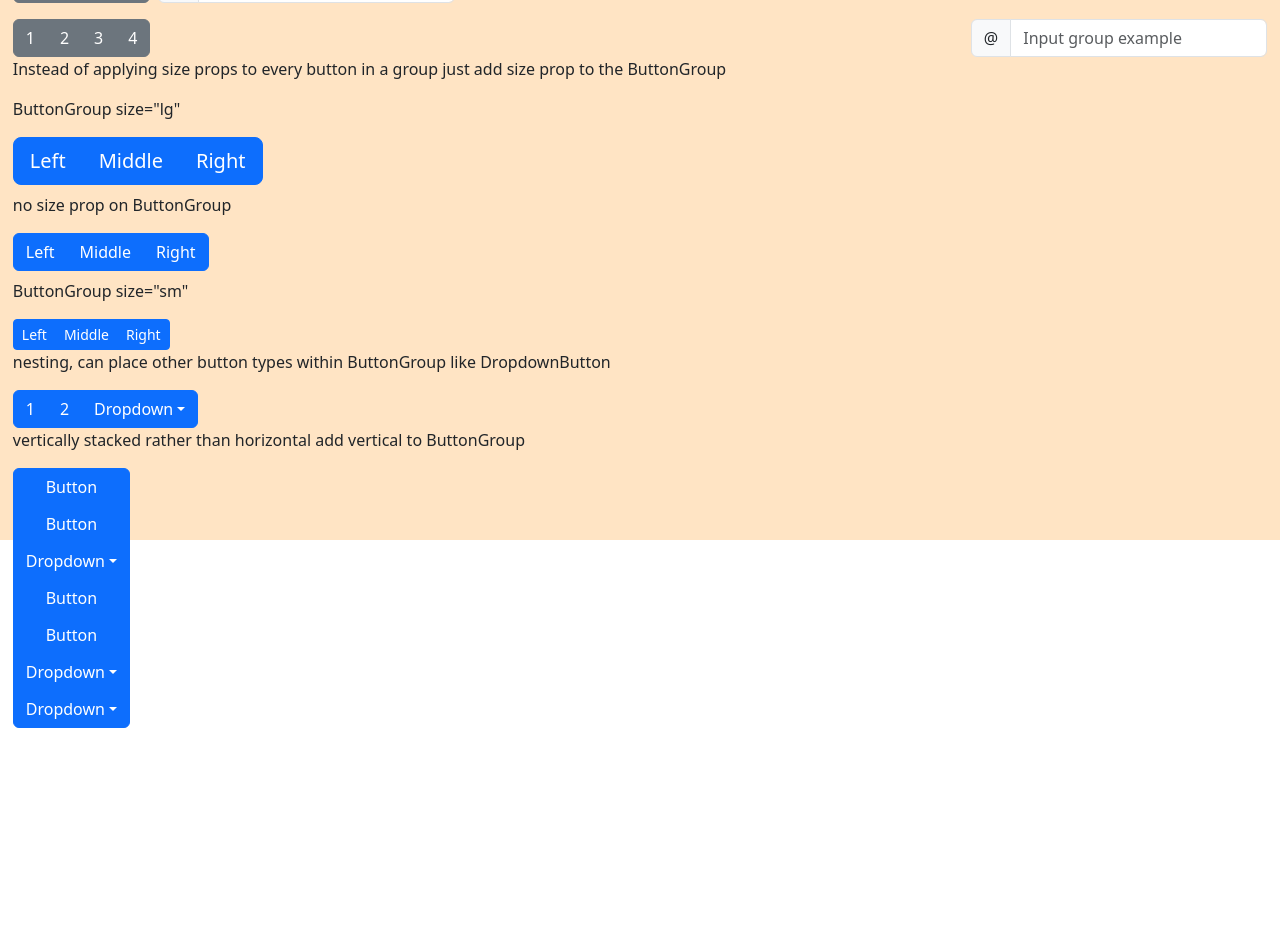
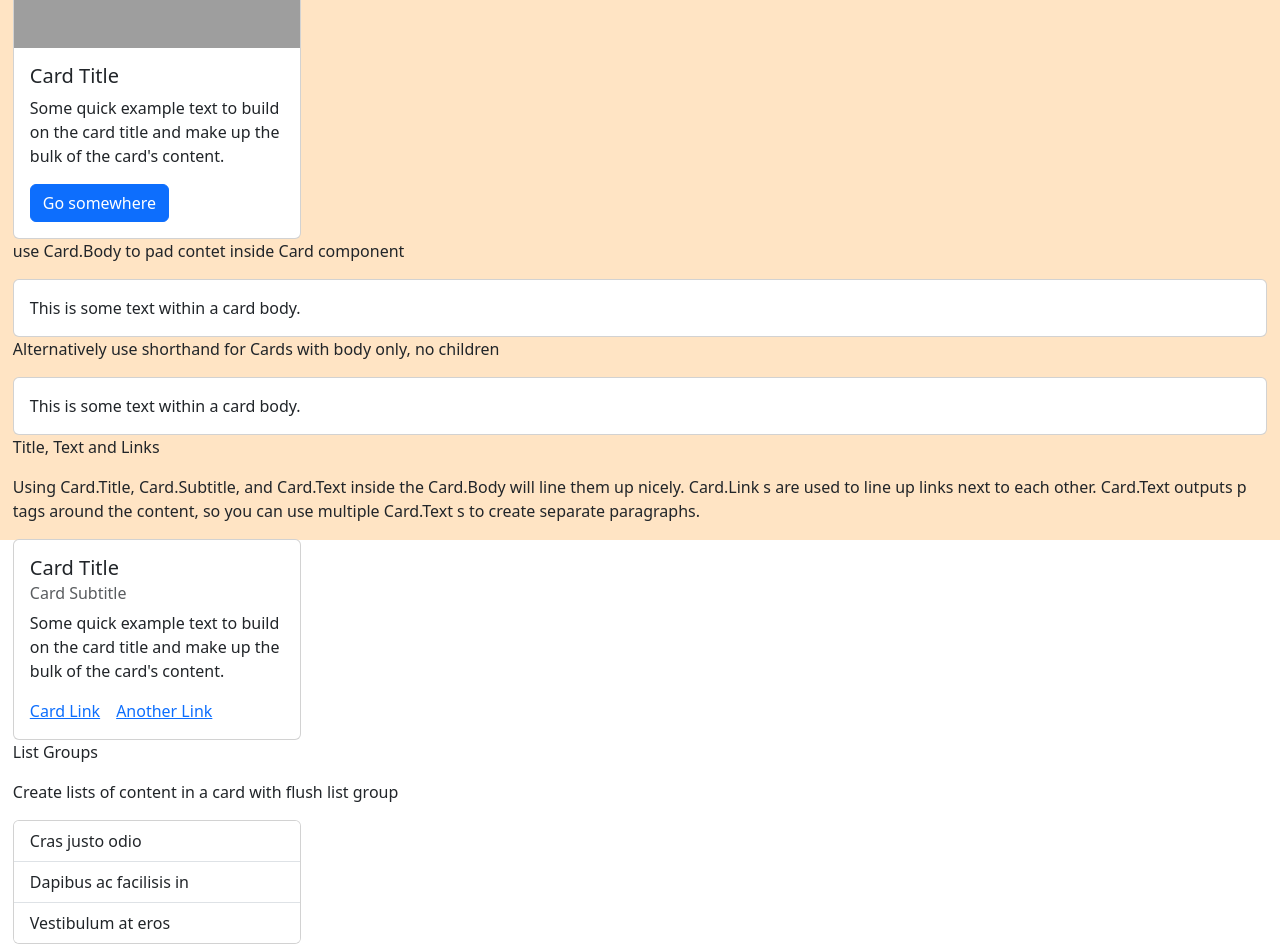
Before and after one commit to Beckster6211/Bootstrap-practice, a React (Create React App) app: page / in a window 1280 px wide. Shown: the part 260-1212 px from the top of the page. Before the commit the page ends 988 px from the top, so only its background shows below. Built offline with nearby package versions, Linux system fonts and the light colour scheme; grey boxes are pictures that could not be loaded.

Commit message:
started card component, got upto navigation

```diff
--- a/src/App.js
+++ b/src/App.js
@@ -9,6 +9,7 @@ import ComBadge from './Components/Badge';
 import ComBreadCrumbs from './Components/Breadcrumb';
 import ComButton from './Components/Buttons';
 import ComButtonGroup from './Components/ButtonGroup';
+import ComCard from './Components/Card';
 
 function App() {
   return (
@@ -21,7 +22,8 @@ function App() {
       {/* <ComBadge/> */}
       {/* <ComBreadCrumbs/> */}
       {/* <ComButton/> */}
-      <ComButtonGroup/>
+      {/* <ComButtonGroup/> */}
+      <ComCard/>
     </div>
   );
 }
--- /dev/null
+++ b/src/Components/Card.js
@@ -0,0 +1,161 @@
+import React from "react"
+import Button from 'react-bootstrap/Button';
+import Card from 'react-bootstrap/Card';
+import ListGroup from 'react-bootstrap/ListGroup';
+
+function ComCard(){
+    return(
+        <div>
+            <p>Card component page</p>
+            <p>Flexible and extensible content container with multiple variants and options</p>
+            <Card style={{ width: '18rem' }}>
+      <Card.Img variant="top" src="holder.js/100px180" />
+      <Card.Body>
+        <Card.Title>Card Title</Card.Title>
+        <Card.Text>
+          Some quick example text to build on the card title and make up the
+          bulk of the card's content.
+        </Card.Text>
+        <Button variant="primary">Go somewhere</Button>
+      </Card.Body>
+    </Card>
+    <p>use Card.Body to pad contet inside Card component</p>
+    <Card>
+      <Card.Body>This is some text within a card body.</Card.Body>
+    </Card>
+    <p>Alternatively use shorthand for Cards with body only, no children</p>
+    <Card body>This is some text within a card body.</Card>
+        <p>Title, Text and Links</p>
+        <p>Using Card.Title, Card.Subtitle, and Card.Text inside the Card.Body will line them up nicely. Card.Link s are used to line up links next to each other. Card.Text outputs p tags around the content, so you can use multiple Card.Text s to create separate paragraphs.</p>
+        <Card style={{ width: '18rem' }}>
+      <Card.Body>
+        <Card.Title>Card Title</Card.Title>
+        <Card.Subtitle className="mb-2 text-muted">Card Subtitle</Card.Subtitle>
+        <Card.Text>
+          Some quick example text to build on the card title and make up the
+          bulk of the card's content.
+        </Card.Text>
+        <Card.Link href="#">Card Link</Card.Link>
+        <Card.Link href="#">Another Link</Card.Link>
+      </Card.Body>
+    </Card>
+        <p>List Groups</p>
+        <p>Create lists of content in a card with flush list group</p>
+        <Card style={{ width: '18rem' }}>
+      <ListGroup variant="flush">
+        <ListGroup.Item>Cras justo odio</ListGroup.Item>
+        <ListGroup.Item>Dapibus ac facilisis in</ListGroup.Item>
+        <ListGroup.Item>Vestibulum at eros</ListGroup.Item>
+      </ListGroup>
+    </Card>
+    <br/>
+    <Card style={{ width: '18rem' }}>
+      <Card.Img variant="top" src="holder.js/100px180?text=Image cap" />
+      <Card.Body>
+        <Card.Title>Card Title</Card.Title>
+        <Card.Text>
+          Some quick example text to build on the card title and make up the
+          bulk of the card's content.
+        </Card.Text>
+      </Card.Body>
+      <ListGroup className="list-group-flush">
+        <ListGroup.Item>Cras justo odio</ListGroup.Item>
+        <ListGroup.Item>Dapibus ac facilisis in</ListGroup.Item>
+        <ListGroup.Item>Vestibulum at eros</ListGroup.Item>
+      </ListGroup>
+      <Card.Body>
+        <Card.Link href="#">Card Link</Card.Link>
+        <Card.Link href="#">Another Link</Card.Link>
+      </Card.Body>
+    </Card>
+    <p>Add header adding Card.Header</p>
+    <p>Can be styled passinng as prop, as="h5"</p>
+    <Card>
+      <Card.Header as= "h5">Featured</Card.Header>
+      <Card.Body>
+        <Card.Title>Special title treatment</Card.Title>
+        <Card.Text>
+          With supporting text below as a natural lead-in to additional content.
+        </Card.Text>
+        <Button variant="primary">Go somewhere</Button>
+      </Card.Body>
+    </Card>
+    <p>Can be styled passinng as prop, as="h1"</p>
+    <Card>
+      <Card.Header as= "h1">Featured</Card.Header>
+      <Card.Body>
+        <Card.Title>Special title treatment</Card.Title>
+        <Card.Text>
+          With supporting text below as a natural lead-in to additional content.
+        </Card.Text>
+        <Button variant="primary">Go somewhere</Button>
+      </Card.Body>
+    </Card>
+    <br/>
+    <Card>
+      <Card.Header>Quote</Card.Header>
+      <Card.Body>
+        <blockquote className="blockquote mb-0">
+          <p>
+            {' '}
+            Lorem ipsum dolor sit amet, consectetur adipiscing elit. Integer
+            posuere erat a ante.{' '}
+          </p>
+          <footer className="blockquote-footer">
+            Someone famous in <cite title="Source Title">Source Title</cite>
+          </footer>
+        </blockquote>
+      </Card.Body>
+    </Card>
+    <br/>
+    <Card className="text-center">
+      <Card.Header>Featured</Card.Header>
+      <Card.Body>
+        <Card.Title>Special title treatment</Card.Title>
+        <Card.Text>
+          With supporting text below as a natural lead-in to additional content.
+        </Card.Text>
+        <Button variant="primary">Go somewhere</Button>
+      </Card.Body>
+      <Card.Footer className="text-muted">2 days ago</Card.Footer>
+    </Card>
+    <p>Card have a few options for images, choose from appending "image caps" at either end of card, overlaying images with card content or simply embedding the image in a card</p>
+    <p>Image Caps, similar to headers and footers, cards can include top and bottom "image caps" - images at th top or bottom of card</p>
+    <p>image at top of card</p>
+    <Card>
+        <Card.Img variant="top" src="holder.js/100px180" />
+        <Card.Body>
+          <Card.Text>
+            Some quick example text to build on the card title and make up the
+            bulk of the card's content.
+          </Card.Text>
+        </Card.Body>
+      </Card>
+      <p>image at bottom of card</p>
+      <Card>
+        <Card.Body>
+          <Card.Text>
+            Some quick example text to build on the card title and make up the
+            bulk of the card's content.
+          </Card.Text>
+        </Card.Body>
+        <Card.Img variant="bottom" src="holder.js/100px180" />
+      </Card>
+      <p>image overlays, turns an image into a card background and overlays your card texts on top(depending on image, may or may not need additional styles or utilities)</p>
+      <Card className="bg-dark text-white">
+      <Card.Img src="holder.js/100px270" alt="Card image" />
+      <Card.ImgOverlay>
+        <Card.Title>Card title</Card.Title>
+        <Card.Text>
+          This is a wider card with supporting text below as a natural lead-in
+          to additional content. This content is a little bit longer.
+        </Card.Text>
+        <Card.Text>Last updated 3 mins ago</Card.Text>
+      </Card.ImgOverlay>
+    </Card>
+    <p>Add naviagation to cards header</p>
+        </div>
+    )
+}
+
+export default ComCard
```
